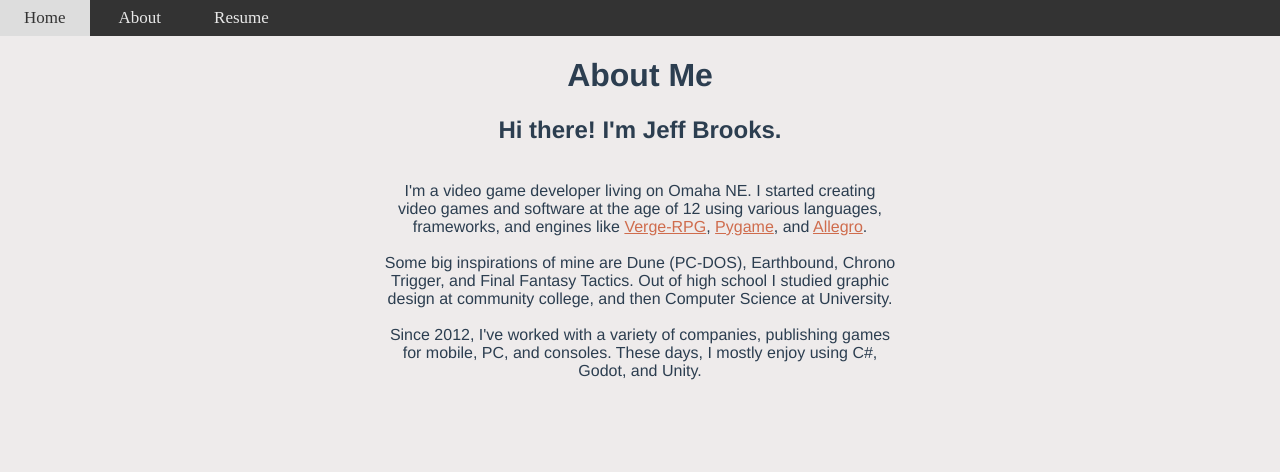
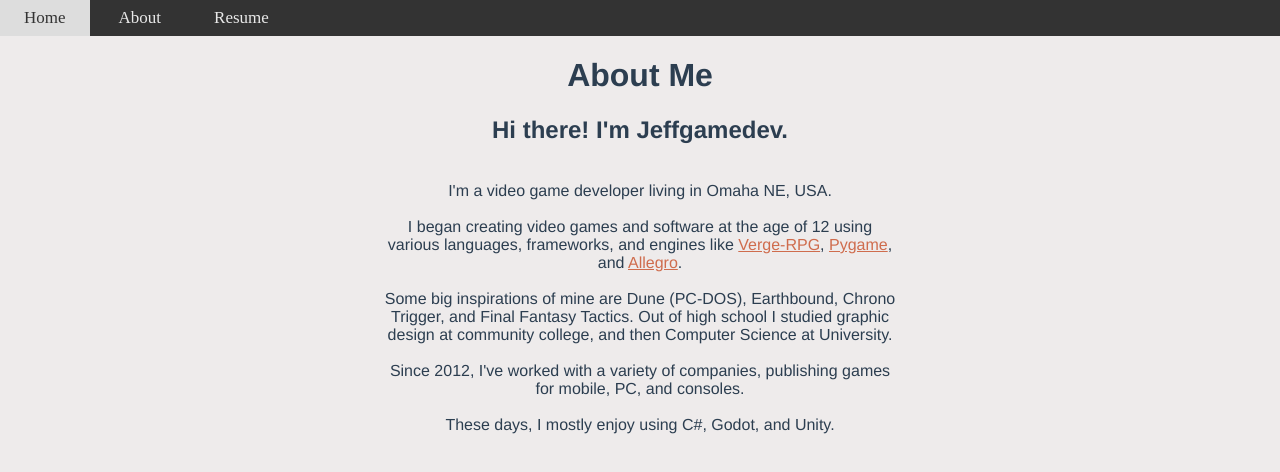
Before and after one commit to jeffgamedev/jeffgamedev-site, a Vue app: page /#/about in a window 1280 px wide. Shown: the top 472 px of the page. Built offline with nearby package versions, Linux system fonts and the light colour scheme; a web font is replaced by a local one.

Commit message:
Update about page.

```diff
--- a/src/views/About.vue
+++ b/src/views/About.vue
@@ -1,10 +1,12 @@
 <template>
   <div id="about">
       <h1>About Me</h1>
-			<h2>Hi there! I'm Jeff Brooks.</h2>
+			<h2>Hi there! I'm Jeffgamedev.</h2>
 			<br>
             <div class="box">
-            I'm a video game developer living on Omaha NE. I started creating video games and software at the age of 12 using various languages,
+            I'm a video game developer living in Omaha NE, USA.
+            <br>
+            <br>I began creating video games and software at the age of 12 using various languages,
             frameworks, and engines like <a href="https://verge-rpg.com">Verge-RPG</a>, <a href="https://pygame.org">Pygame</a>, and <a href="https://liballeg.org/">Allegro</a>.
             <br>
             <br>
@@ -12,7 +14,9 @@
 			Out of high school I studied graphic design at community college, and then Computer Science at University.
             <br>
             <br>
-            Since 2012, I've worked with a variety of companies, publishing games for mobile, PC, and consoles. These days, I mostly enjoy using C#, Godot, and Unity.
+            Since 2012, I've worked with a variety of companies, publishing games for mobile, PC, and consoles.
+            <br>
+            <br>These days, I mostly enjoy using C#, Godot, and Unity.
 			<br>
             </div>
   </div>
```
